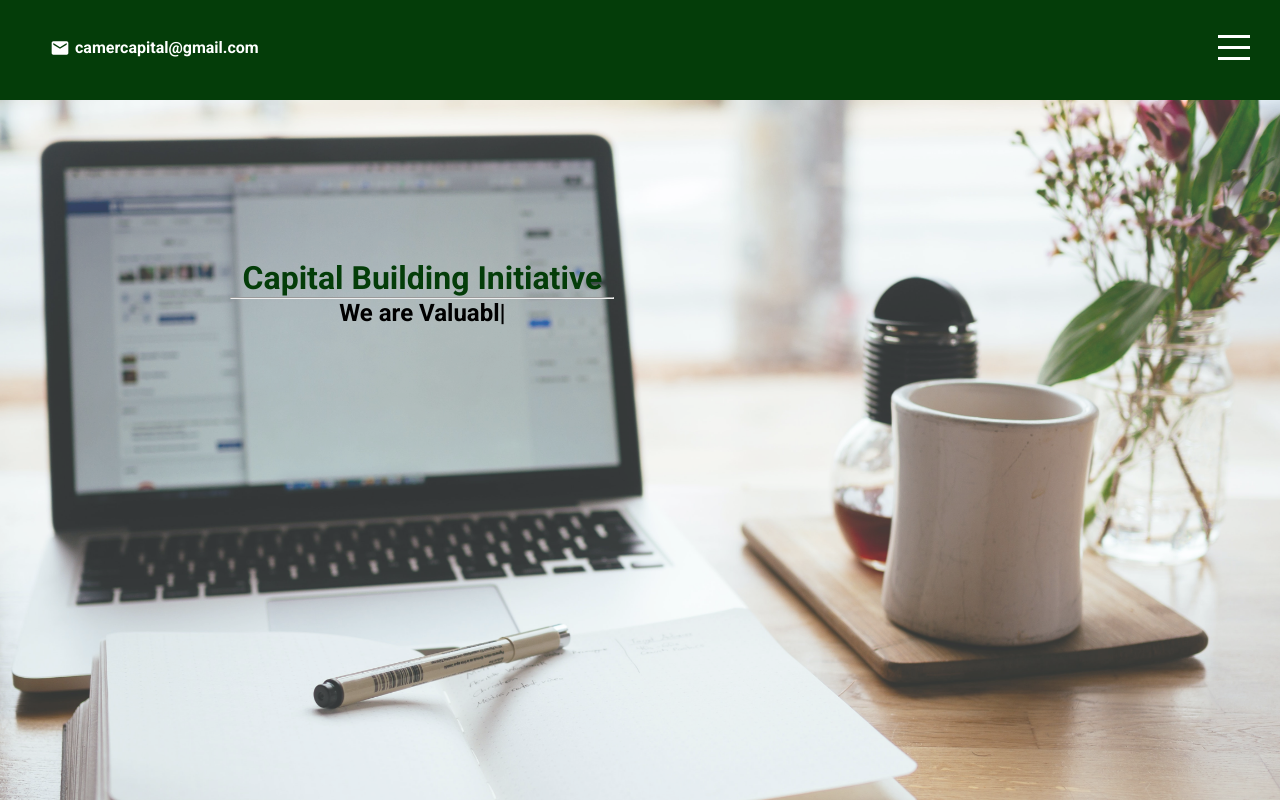
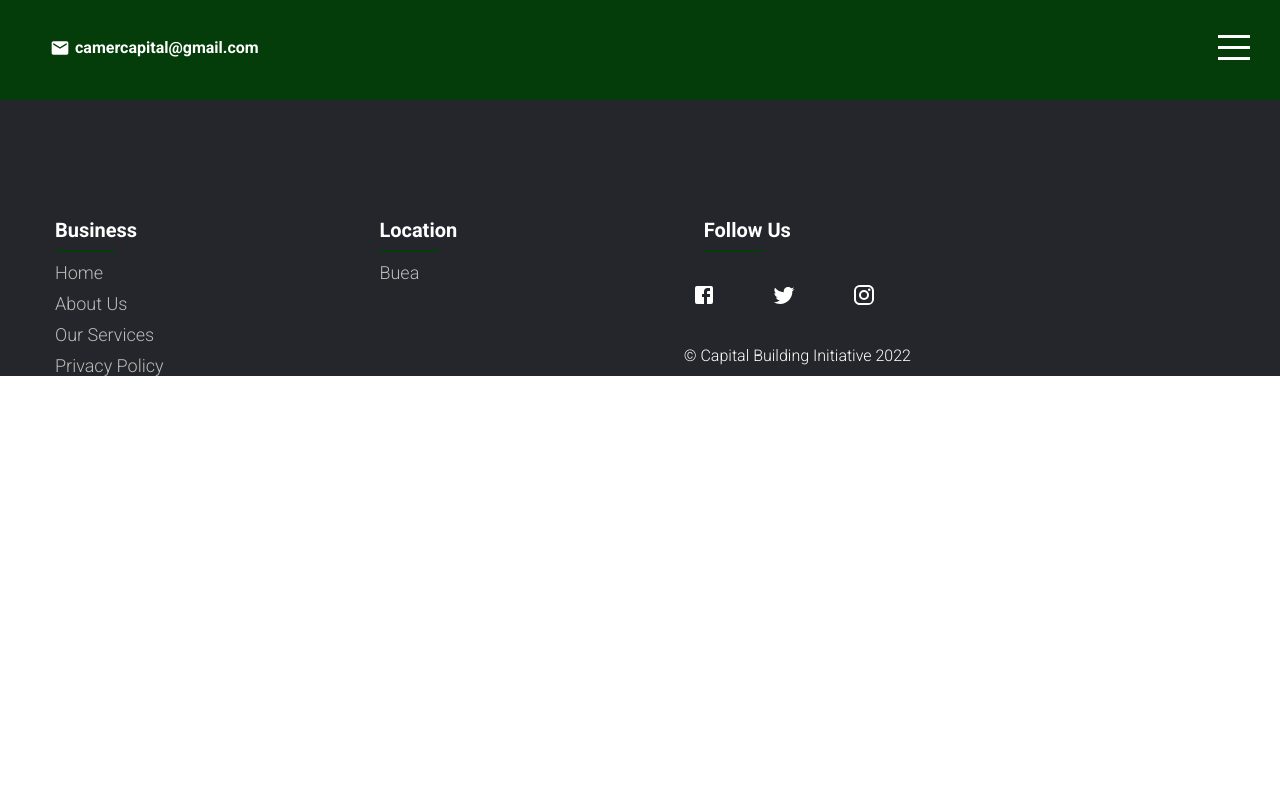
Before and after one commit to janWICKEDpro/capital_building_initiative, a React (Create React App) app: page /services in a window 1280 px wide. Built offline with nearby package versions, Linux system fonts and the light colour scheme.

Commit message:
added routing

```diff
--- a/src/App.js
+++ b/src/App.js
@@ -1,24 +1,29 @@
+/** @format */
+
 import BusinessInfo from "./components/businessInfo/BusinessInfo";
 import Footer from "./components/footer/Footer";
 import IntroSection from "./components/introSection/IntroSection";
 import AppBar from "./components/navbar/AppBar";
 import Services from "./components/services/Services";
-import Menu from "./components/menu/Menu"
+import Menu from "./components/menu/Menu";
+import { BrowserRouter as Router, Routes, Route } from "react-router-dom";
 import "./app.scss";
-import {useState} from "react"
+import { useState } from "react";
 
 function App() {
-  const [menuOpen, setMenuOpen] = useState(false)
+  const [menuOpen, setMenuOpen] = useState(false);
   return (
     <div className="App">
-    <AppBar menuOpen= {menuOpen} setMenuOpen = {setMenuOpen}/>
-    <Menu menuOpen= {menuOpen} setMenuOpen = {setMenuOpen}/>
-    <div className="sections">
-      <IntroSection/>
-      <Services />
-      <BusinessInfo />
-      <Footer />
-    </div>
+      <Router>
+        <AppBar menuOpen={menuOpen} setMenuOpen={setMenuOpen} />
+        <Menu menuOpen={menuOpen} setMenuOpen={setMenuOpen} />
+        <Routes>
+          <Route exact path="/" element={<IntroSection />} />
+          <Route path="/services" element={<Services />} />
+          <Route path="/about" element={<BusinessInfo />} />
+        </Routes>
+        <Footer />
+      </Router>
     </div>
   );
 }
--- a/src/components/businessInfo/businessInfo.scss
+++ b/src/components/businessInfo/businessInfo.scss
@@ -1,3 +1,5 @@
+/** @format */
+
 @import "../../global.scss";
 
 .businessinfo {
@@ -5,17 +7,17 @@
   display: flex;
   flex-direction: column;
   align-items: center;
+  margin-bottom: 3em;
 
-  @include mobile{
+  @include mobile {
     justify-content: space-around;
   }
-
 
   h1 {
     color: $mainColor;
     font-size: 45px;
 
-    @include mobile{
+    @include mobile {
       font-size: 20px;
       overflow-y: hidden;
       margin-bottom: 5px;
@@ -29,7 +31,7 @@
     align-items: center;
     justify-content: center;
 
-    @include mobile{
+    @include mobile {
       flex-direction: column;
       height: 100%;
     }
@@ -45,24 +47,24 @@
       padding: 20px;
       transition: all 1s ease;
 
-      @include mobile{
+      @include mobile {
         height: 180px;
         margin: 10px 0;
       }
 
-      &.featured{
+      &.featured {
         width: 300px;
         height: 75%;
         margin: 0 30px;
 
-          @include mobile{
+        @include mobile {
           width: 250px;
           height: 180px;
           margin: 1px;
         }
       }
 
-      &:hover{
+      &:hover {
         transform: scale(1.1);
       }
 
@@ -72,7 +74,6 @@
         justify-content: center;
 
         img {
-
           &.left,
           &.right {
             height: 25px;
@@ -85,7 +86,7 @@
             object-fit: contain;
             margin: 0 30px;
             image-resolution: from-image 300dpi;
-            @include mobile{
+            @include mobile {
               width: 55px;
               height: 55px;
             }
@@ -98,7 +99,7 @@
         border-radius: 10px;
         background-color: rgb(250, 244, 245);
 
-        @include mobile{
+        @include mobile {
           font-size: 12px;
           padding: 5px;
         }
@@ -112,13 +113,13 @@
         h3 {
           margin-bottom: 5px;
 
-          @include mobile{
+          @include mobile {
             font-size: 14px;
           }
         }
-        h4{
+        h4 {
           color: rgb(121, 115, 115);
-            @include mobile{
+          @include mobile {
             font-size: 13px;
           }
         }
--- a/src/components/footer/Footer.jsx
+++ b/src/components/footer/Footer.jsx
@@ -31,17 +31,19 @@
                <a href="https://web.facebook.com/CapitalBuildingInitiative"><Facebook /></a>
                <a href="https://twitter.com/CBIFinance"><Twitter /></a>
                <a href="https://www.instagram.com/capitalbuildinginitiative/"><Instagram /></a>
-
+               <p className='copyright'>
+            © Capital Building Initiative 2022
+         </p>
              </div>
            </div>
          </div>
        </div>
 
 
-         <p className='copyright'>
+         {/* <p className='copyright'>
             © Capital Building Initiative 2022
          </p>
-
+       */}
 
   </div>
     )
--- a/src/components/footer/footer.scss
+++ b/src/components/footer/footer.scss
@@ -1,28 +1,31 @@
+/** @format */
+
 @import "../../global.scss";
 
-.container{
+.container {
   padding-top: 50px;
-	margin:auto;
+  margin: auto;
+  margin-top: 3em;
 }
-.row{
+.row {
   display: flex;
   flex-wrap: wrap;
 }
-ul{
+ul {
   list-style: none;
 }
-.footer{
-	position: relative;
+.footer {
+  width: 100%;
   background-color: #24262b;
-    padding-top: 10px ;
+  padding-top: 10px;
 }
 
-.footer-col{
+.footer-col {
   width: 23%;
 
   padding: 0 15px;
 }
-.footer-col h4{
+.footer-col h4 {
   font-size: 20px;
   color: #ffffff;
   text-transform: capitalize;
@@ -34,20 +37,20 @@ ul{
   padding-left: 40px;
   //overflow-y: hidden;
 }
-.footer-col h4::before{
-	content: '';
+.footer-col h4::before {
+  content: "";
   position: absolute;
-	left:4;
+  left: 4;
   bottom: 0;
   background-color: $mainColor;
   height: 2px;
   box-sizing: border-box;
   width: 60px;
 }
-.footer-col ul li:not(:last-child){
+.footer-col ul li:not(:last-child) {
   margin-bottom: 10px;
 }
-.footer-col ul li a{
+.footer-col ul li a {
   font-size: 18px;
   text-transform: capitalize;
   color: #ffffff;
@@ -57,44 +60,41 @@ ul{
   display: block;
   transition: all 0.3s ease;
 }
-.footer-col ul li a:hover{
+.footer-col ul li a:hover {
   color: #ffffff;
   padding-left: 8px;
   font-weight: bold;
 }
-.footer-col .social-links a{
+.footer-col .social-links a {
   display: inline-block;
   height: 40px;
   width: 40px;
   //background-color: rgba(255,255,255,0.2);
-	margin:20px;
+  margin: 20px;
   text-align: center;
   line-height: 40px;
   border-radius: 50%;
   color: #ffffff;
   transition: all 0.5s ease;
 }
-.footer-col .social-links a:hover{
+.footer-col .social-links a:hover {
   color: #24262b;
   background-color: #ffffff;
 }
-.copyright{
+.copyright {
   padding-left: 20px;
   color: white;
-	position: absolute;
-	bottom: 2%;
-
 }
 
 /*responsive*/
-@media(max-width: 767px){
-  .footer-col{
+@media (max-width: 767px) {
+  .footer-col {
     width: 50%;
     margin-bottom: 30px;
   }
 }
-@media(max-width: 574px){
-  .footer-col{
+@media (max-width: 574px) {
+  .footer-col {
     width: 100%;
   }
 }
--- a/src/components/menu/Menu.jsx
+++ b/src/components/menu/Menu.jsx
@@ -1,18 +1,19 @@
 
 import './menu.scss';
+import { Link } from "react-router-dom";
 
 export default function Menu({menuOpen, setMenuOpen}) {
   return (
     <div className ={'menu ' + (menuOpen && "active") }>
         <ul>
             <li onClick={()=>setMenuOpen(false)}>
-                <a href="#intro">Home</a>
+                <Link to="/">Home</Link>
             </li>
             <li  onClick={()=>setMenuOpen(false)}>
-                <a href="#service">Services</a>
+                <Link to="/services">Services</Link>
             </li>
             <li  onClick={()=>setMenuOpen(false)}>
-                <a href="#businessinfo">About Us</a>
+                <Link to="/about">About Us</Link>
             </li>
 
         </ul>
--- a/src/components/navbar/appBar.scss
+++ b/src/components/navbar/appBar.scss
@@ -1,10 +1,12 @@
+/** @format */
+
 @import "../../global.scss";
-.navbar{
+.navbar {
   width: 100%;
   height: 100px;
   background-color: $mainColor;
   color: white;
-   position: fixed;
+  position: sticky;
   top: 0;
   z-index: 3;
   transition: all 1s ease;
@@ -15,14 +17,13 @@
     align-items: center;
     justify-content: space-between;
 
-       .left{
+    .left {
       display: flex;
       align-items: center;
 
-            @include mobile{
-
+      @include mobile {
       }
-           .itemContainer{
+      .itemContainer {
         display: flex;
         align-items: center;
         font-weight: 700;
@@ -30,17 +31,14 @@
         margin-top: 25px;
         margin-left: 20px;
 
-
-               .icon{
+        .icon {
           font-size: 20px;
           margin-right: 5px;
         }
-
       }
-
     }
-        .right{
-            .hamburger{
+    .right {
+      .hamburger {
         margin-top: 25px;
         width: 32px;
         height: 25px;
@@ -48,10 +46,10 @@
         flex-direction: column;
         justify-content: space-between;
         cursor: pointer;
-                @include mobile{
+        @include mobile {
           // margin-top: 20px;
         }
-                span{
+        span {
           width: 100%;
           height: 3px;
           background-color: white;
@@ -65,16 +63,16 @@
     background-color: white;
     color: $mainColor;
 
-      .hamburger{
-          span{
-              &:first-child{
+    .hamburger {
+      span {
+        &:first-child {
           background-color: $mainColor;
           transform: rotate(45deg);
         }
-              &:nth-child(2){
+        &:nth-child(2) {
           opacity: 0;
         }
-              &:last-child{
+        &:last-child {
           background-color: $mainColor;
           transform: rotate(-45deg);
         }
```
Also changed, not shown: src/components/services/services.scss (+8 -12 lines). Lines whose indentation alone changed are shown as unchanged.
